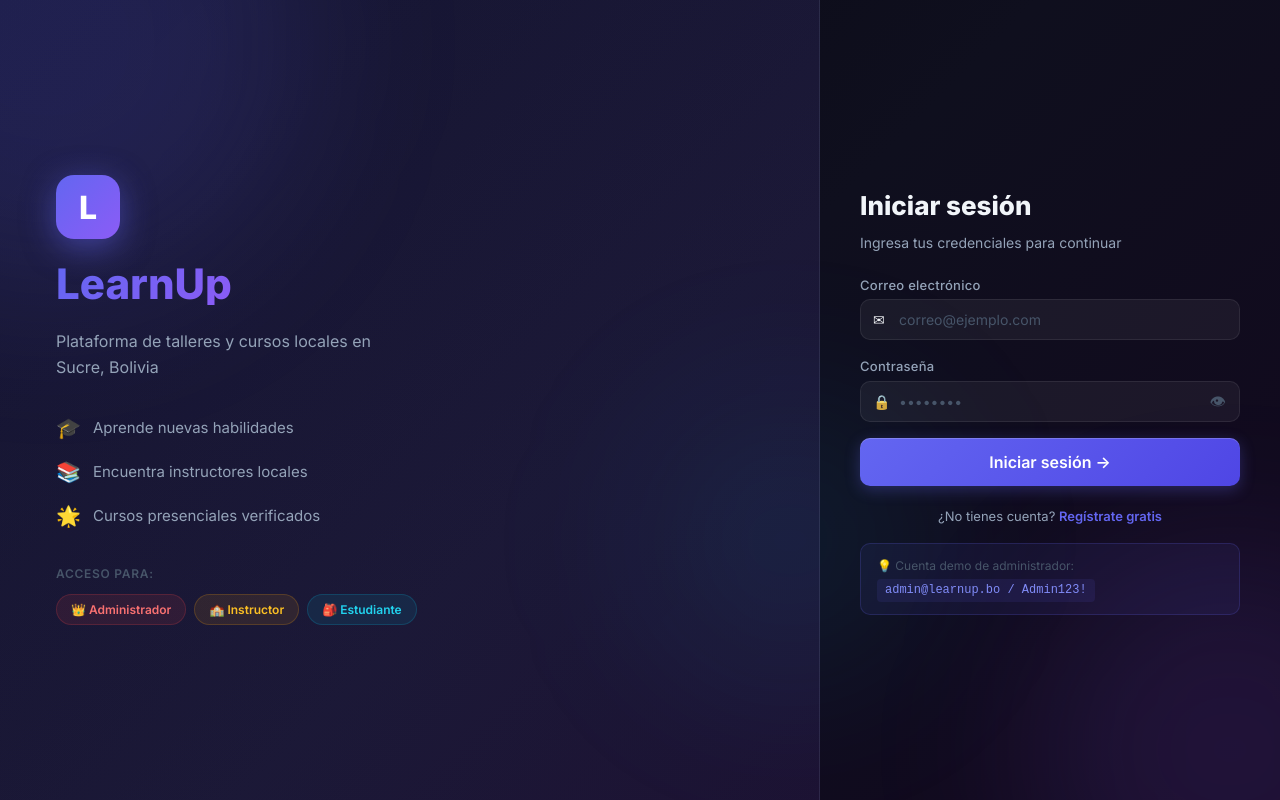
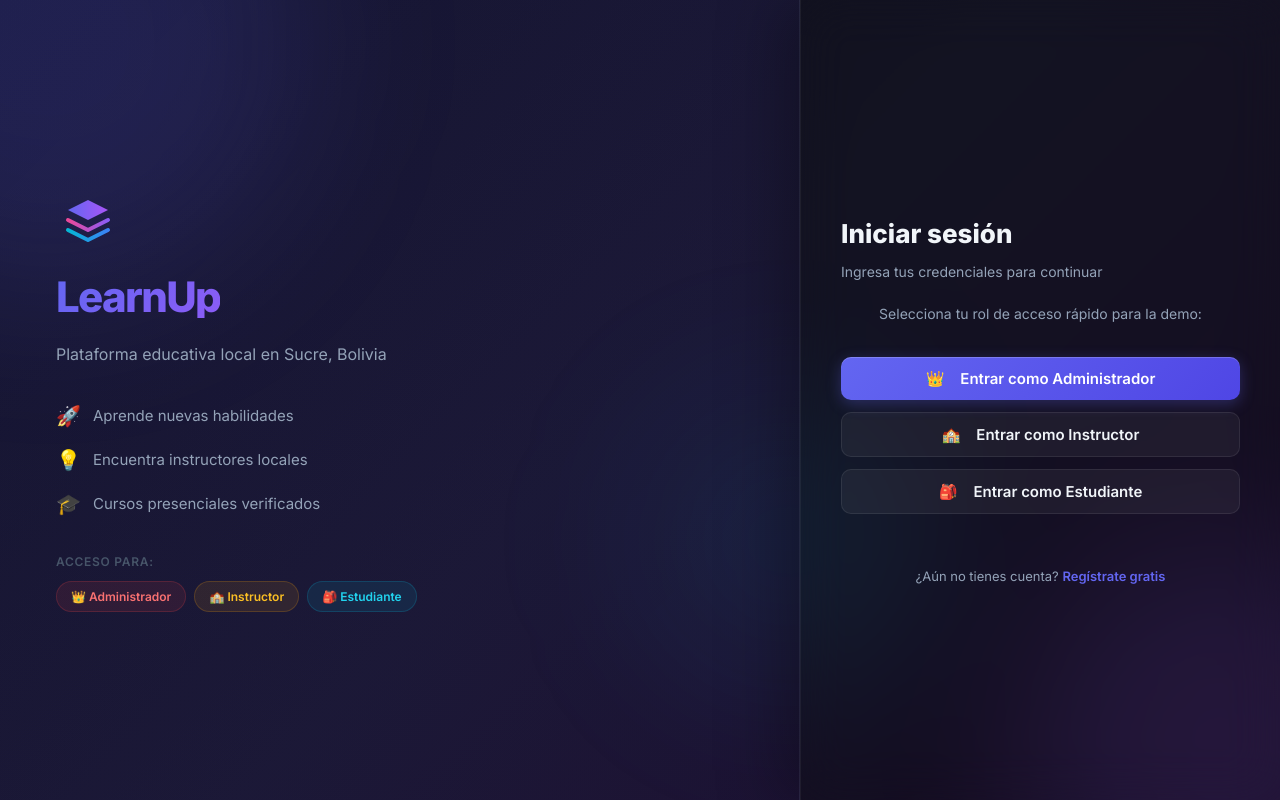
Before and after one commit to JMGL1/Lab_12, a React (Vite) app in the folder frontend/: page /login in a window 1280 px wide. Built offline with nearby package versions, Linux system fonts and the light colour scheme.

Commit message:
cambios esteticos

```diff
--- a/frontend/src/pages/LoginPage.css
+++ b/frontend/src/pages/LoginPage.css
@@ -146,11 +146,16 @@
 
 /* Panel derecho — Formulario */
 .login-form-panel {
-  width: 460px;
+  width: 480px;
   display: flex;
   align-items: center;
   justify-content: center;
   padding: 48px 40px;
+  background: rgba(255, 255, 255, 0.02);
+  backdrop-filter: blur(24px);
+  -webkit-backdrop-filter: blur(24px);
+  border-left: 1px solid rgba(255, 255, 255, 0.05);
+  box-shadow: -20px 0 60px rgba(0,0,0,0.3);
 }
 
 .login-card {
@@ -209,26 +214,7 @@
 .login-link { color: var(--primary); font-weight: 600; }
 .login-link:hover { color: var(--primary-hover); }
 
-.login-hint {
-  background: rgba(99,102,241,0.08);
-  border: 1px solid rgba(99,102,241,0.2);
-  border-radius: var(--r-md);
-  padding: 12px 16px;
-  font-size: 12px;
-  color: var(--text-muted);
-  display: flex;
-  flex-direction: column;
-  gap: 4px;
-}
-.login-hint code {
-  font-family: monospace;
-  font-size: 12px;
-  color: var(--primary-hover);
-  background: rgba(99,102,241,0.1);
-  padding: 2px 8px;
-  border-radius: 4px;
-  width: fit-content;
-}
+
 
 /* Responsive */
 @media (max-width: 900px) {
--- a/frontend/src/pages/LoginPage.jsx
+++ b/frontend/src/pages/LoginPage.jsx
@@ -52,16 +52,27 @@ export default function LoginPage() {
       <div className="login-container">
         {/* Panel izquierdo — Branding */}
         <div className="login-brand">
-          <div className="brand-logo">L</div>
-          <h1 className="brand-title">LearnUp</h1>
+          <div className="brand-logo" style={{ background: 'transparent', boxShadow: 'none' }}>
+            <svg width="48" height="48" viewBox="0 0 24 24" fill="none" xmlns="http://www.w3.org/2000/svg">
+              <path d="M12 2L2 7L12 12L22 7L12 2Z" fill="url(#login_paint0)"/>
+              <path d="M2 17L12 22L22 17" stroke="url(#login_paint1)" strokeWidth="2" strokeLinecap="round" strokeLinejoin="round"/>
+              <path d="M2 12L12 17L22 12" stroke="url(#login_paint2)" strokeWidth="2" strokeLinecap="round" strokeLinejoin="round"/>
+              <defs>
+                <linearGradient id="login_paint0" x1="2" y1="7" x2="22" y2="7" gradientUnits="userSpaceOnUse"><stop stopColor="#6366f1"/><stop offset="1" stopColor="#a855f7"/></linearGradient>
+                <linearGradient id="login_paint1" x1="2" y1="19.5" x2="22" y2="19.5" gradientUnits="userSpaceOnUse"><stop stopColor="#06b6d4"/><stop offset="1" stopColor="#3b82f6"/></linearGradient>
+                <linearGradient id="login_paint2" x1="2" y1="14.5" x2="22" y2="14.5" gradientUnits="userSpaceOnUse"><stop stopColor="#ec4899"/><stop offset="1" stopColor="#8b5cf6"/></linearGradient>
+              </defs>
+            </svg>
+          </div>
+          <h1 className="brand-title" style={{ letterSpacing: '-0.04em' }}>LearnUp</h1>
           <p className="brand-subtitle">
-            Plataforma de talleres y cursos locales en Sucre, Bolivia
+            Plataforma educativa local en Sucre, Bolivia
           </p>
           <div className="brand-features">
             {[
-              { icon: '🎓', text: 'Aprende nuevas habilidades' },
-              { icon: '📚', text: 'Encuentra instructores locales' },
-              { icon: '🌟', text: 'Cursos presenciales verificados' },
+              { icon: '🚀', text: 'Aprende nuevas habilidades' },
+              { icon: '💡', text: 'Encuentra instructores locales' },
+              { icon: '🎓', text: 'Cursos presenciales verificados' },
             ].map((f, i) => (
               <div key={i} className="brand-feature">
                 <span>{f.icon}</span>
@@ -93,81 +104,47 @@ export default function LoginPage() {
               </div>
             )}
 
-            <form id="login-form" onSubmit={handleSubmit} className="login-form" noValidate>
-              {/* Email */}
-              <div className="form-group">
-                <label htmlFor="login-email" className="form-label">
-                  Correo electrónico
-                </label>
-                <div className="input-wrapper">
-                  <span className="input-icon">✉</span>
-                  <input
-                    id="login-email"
-                    type="email"
-                    className="form-input with-icon"
-                    placeholder="correo@ejemplo.com"
-                    value={email}
-                    onChange={e => setEmail(e.target.value)}
-                    autoComplete="email"
-                    required
-                    disabled={loading}
-                  />
-                </div>
+            <form id="login-form" className="login-form" noValidate>
+              <p style={{ color: 'var(--text-secondary)', marginBottom: '16px', fontSize: '14px', textAlign: 'center' }}>
+                Selecciona tu rol de acceso rápido para la demo:
+              </p>
+
+              <div style={{ display: 'flex', flexDirection: 'column', gap: '12px' }}>
+                <button
+                  type="button"
+                  className="btn btn-primary"
+                  style={{ justifyContent: 'center', padding: '12px', fontSize: '15px' }}
+                  onClick={(e) => { e.preventDefault(); setEmail('admin@learnup.bo'); setPassword('Admin123!'); login('admin@learnup.bo', 'Admin123!').then(()=>navigate('/dashboard')).catch(err=>setError(err.response?.data?.error||'Error')); }}
+                  disabled={loading}
+                >
+                  <span style={{ marginRight: '8px' }}>👑</span> Entrar como Administrador
+                </button>
+                <button
+                  type="button"
+                  className="btn"
+                  style={{ justifyContent: 'center', padding: '12px', fontSize: '15px', background: 'rgba(255,255,255,0.05)', border: '1px solid var(--border)', color: 'var(--text-primary)' }}
+                  onClick={(e) => { e.preventDefault(); setEmail('juan@learnup.bo'); setPassword('Instru123!'); login('juan@learnup.bo', 'Instru123!').then(()=>navigate('/dashboard')).catch(err=>setError(err.response?.data?.error||'Error')); }}
+                  disabled={loading}
+                >
+                  <span style={{ marginRight: '8px' }}>🏫</span> Entrar como Instructor
+                </button>
+                <button
+                  type="button"
+                  className="btn"
+                  style={{ justifyContent: 'center', padding: '12px', fontSize: '15px', background: 'rgba(255,255,255,0.05)', border: '1px solid var(--border)', color: 'var(--text-primary)' }}
+                  onClick={(e) => { e.preventDefault(); setEmail('maria@correo.com'); setPassword('Estud123!'); login('maria@correo.com', 'Estud123!').then(()=>navigate('/dashboard')).catch(err=>setError(err.response?.data?.error||'Error')); }}
+                  disabled={loading}
+                >
+                  <span style={{ marginRight: '8px' }}>🎒</span> Entrar como Estudiante
+                </button>
               </div>
-
-              {/* Contraseña */}
-              <div className="form-group">
-                <label htmlFor="login-password" className="form-label">
-                  Contraseña
-                </label>
-                <div className="input-wrapper">
-                  <span className="input-icon">🔒</span>
-                  <input
-                    id="login-password"
-                    type={showPass ? 'text' : 'password'}
-                    className="form-input with-icon with-toggle"
-                    placeholder="••••••••"
-                    value={password}
-                    onChange={e => setPassword(e.target.value)}
-                    autoComplete="current-password"
-                    required
-                    disabled={loading}
-                  />
-                  <button
-                    type="button"
-                    className="input-toggle"
-                    onClick={() => setShowPass(p => !p)}
-                    tabIndex={-1}
-                    aria-label={showPass ? 'Ocultar contraseña' : 'Mostrar contraseña'}
-                  >
-                    {showPass ? '🙈' : '👁'}
-                  </button>
-                </div>
-              </div>
-
-              <button
-                id="login-submit"
-                type="submit"
-                className="btn btn-primary btn-lg btn-full"
-                disabled={loading}
-              >
-                {loading ? (
-                  <><div className="spinner spinner-sm" /> Iniciando sesión...</>
-                ) : (
-                  'Iniciar sesión →'
-                )}
-              </button>
             </form>
 
-            <div className="login-footer">
+            <div className="login-footer" style={{ marginTop: '32px' }}>
               <p className="text-secondary" style={{fontSize: '13px', textAlign: 'center'}}>
-                ¿No tienes cuenta?{' '}
+                ¿Aún no tienes cuenta?{' '}
                 <Link to="/register" className="login-link">Regístrate gratis</Link>
               </p>
-              <div className="login-hint">
-                <p>💡 Cuenta demo de administrador:</p>
-                <code>admin@learnup.bo / Admin123!</code>
-              </div>
             </div>
           </div>
         </div>
--- a/frontend/src/pages/RegisterPage.jsx
+++ b/frontend/src/pages/RegisterPage.jsx
@@ -63,7 +63,18 @@ export default function RegisterPage() {
       <div style={{width:'100%',maxWidth:'520px',position:'relative',zIndex:1}}>
         {/* Header */}
         <div style={{textAlign:'center',marginBottom:'28px'}}>
-          <div className="brand-logo" style={{margin:'0 auto 16px',width:'52px',height:'52px',fontSize:'24px'}}>L</div>
+          <div className="brand-logo" style={{margin:'0 auto 16px',width:'64px',height:'64px',background:'transparent',boxShadow:'none'}}>
+            <svg width="64" height="64" viewBox="0 0 24 24" fill="none" xmlns="http://www.w3.org/2000/svg">
+              <path d="M12 2L2 7L12 12L22 7L12 2Z" fill="url(#reg_paint0)"/>
+              <path d="M2 17L12 22L22 17" stroke="url(#reg_paint1)" strokeWidth="2" strokeLinecap="round" strokeLinejoin="round"/>
+              <path d="M2 12L12 17L22 12" stroke="url(#reg_paint2)" strokeWidth="2" strokeLinecap="round" strokeLinejoin="round"/>
+              <defs>
+                <linearGradient id="reg_paint0" x1="2" y1="7" x2="22" y2="7" gradientUnits="userSpaceOnUse"><stop stopColor="#6366f1"/><stop offset="1" stopColor="#a855f7"/></linearGradient>
+                <linearGradient id="reg_paint1" x1="2" y1="19.5" x2="22" y2="19.5" gradientUnits="userSpaceOnUse"><stop stopColor="#06b6d4"/><stop offset="1" stopColor="#3b82f6"/></linearGradient>
+                <linearGradient id="reg_paint2" x1="2" y1="14.5" x2="22" y2="14.5" gradientUnits="userSpaceOnUse"><stop stopColor="#ec4899"/><stop offset="1" stopColor="#8b5cf6"/></linearGradient>
+              </defs>
+            </svg>
+          </div>
           <h1 style={{fontSize:'26px',fontWeight:'800',color:'var(--text-primary)',marginBottom:'6px'}}>
             Crear cuenta
           </h1>
@@ -72,7 +83,7 @@ export default function RegisterPage() {
           </p>
         </div>
 
-        <div style={{background:'rgba(255,255,255,0.04)',border:'1px solid var(--border)',borderRadius:'var(--r-xl)',padding:'32px',backdropFilter:'blur(12px)'}}>
+        <div style={{background:'rgba(255,255,255,0.02)',border:'1px solid rgba(255,255,255,0.08)',borderRadius:'var(--r-xl)',padding:'36px',backdropFilter:'blur(24px)',boxShadow:'0 24px 60px rgba(0,0,0,0.4), inset 0 1px 0 rgba(255,255,255,0.1)'}}>
 
           {error && (
             <div className="alert alert-error" style={{marginBottom:'16px'}}>
```
